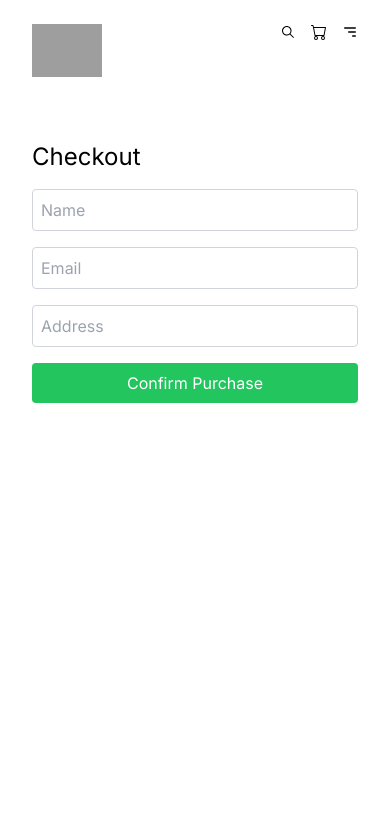
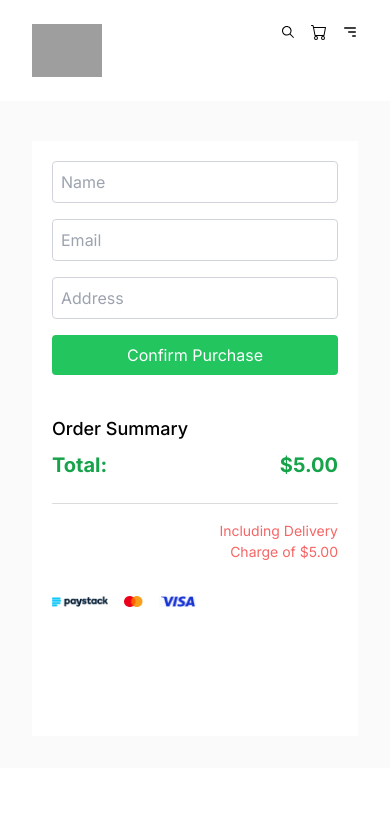
Before and after one commit to kingstech001/bandage-e-commerce, a Next.js app: page /Checkout in a window 390 px wide. Shown: the top 824 px of the page. Built offline with nearby package versions, Linux system fonts and the light colour scheme; grey boxes are pictures that could not be loaded.

Commit message:
last commit

```diff
--- a/package.json
+++ b/package.json
@@ -9,6 +9,8 @@
     "lint": "next lint"
   },
   "dependencies": {
+    "@supabase/ssr": "^0.5.0",
+    "@supabase/supabase-js": "^2.45.2",
     "cookie-parser": "^1.4.6",
     "js-cookie": "^3.0.5",
     "next": "14.2.5",
--- a/src/app/Checkout/page.tsx
+++ b/src/app/Checkout/page.tsx
@@ -1,9 +1,11 @@
 'use client';
 
 import { useCart } from '@/context/CartContext';
-import { useState } from 'react';
+import { useState, useEffect } from 'react';
 import { useRouter } from 'next/navigation';
 import Success from '@/components/Success'; // Import Success component
+import { Footer } from '@/components/Footer';
+import Image from 'next/image';
 
 const Checkout = () => {
   const [formData, setFormData] = useState({ name: '', email: '', address: '' });
@@ -11,6 +13,15 @@ const Checkout = () => {
   const [errors, setErrors] = useState<{ name?: string; email?: string; address?: string }>({});
   const { cart } = useCart();
   const router = useRouter();
+
+  const [totalAmount, setTotalAmount] = useState(0);
+  const deliveryCharge = 5.00; // Define the delivery charge
+
+  // Calculate the total amount including the delivery charge
+  useEffect(() => {
+    const total = cart.reduce((acc, item) => acc + item.price * item.quantity, 0);
+    setTotalAmount(total + deliveryCharge);
+  }, [cart]);
 
   const handleInputChange = (e: React.ChangeEvent<HTMLInputElement>) => {
     setFormData({ ...formData, [e.target.name]: e.target.value });
@@ -51,9 +62,10 @@ const Checkout = () => {
   };
 
   return (
-    <div className="relative max-w-md mx-auto mt-10 h-screen px-[32px]">
-      <h2 className="text-2xl mb-4">Checkout</h2>
-      <form onSubmit={handleSubmit}>
+    <div className='bg-[#FAFAFA]'>
+      <div className="relative pt-10 p-[32px] sm:flex justify-between max-w-[700px] mx-auto gap-[16px]">
+
+        <form onSubmit={handleSubmit} className='max-w-md flex-1 bg-[#FFFFFF] p-5 mx-auto'>
           <div className="mb-4">
             <input
               type="text"
@@ -61,7 +73,7 @@ const Checkout = () => {
               placeholder="Name"
               value={formData.name}
               onChange={handleInputChange}
-            className="w-full p-2 border border-gray-300 rounded"
+              className="w-full p-2 border border-gray-300 focus:border-none focus:outline-none rounded"
             />
             {errors.name && <p className="text-red-500 text-sm mt-1">{errors.name}</p>}
           </div>
@@ -72,7 +84,7 @@ const Checkout = () => {
               placeholder="Email"
               value={formData.email}
               onChange={handleInputChange}
-            className="w-full p-2 border border-gray-300 rounded"
+              className="w-full p-2 border border-gray-300 focus:border-none focus:outline-none rounded"
             />
             {errors.email && <p className="text-red-500 text-sm mt-1">{errors.email}</p>}
           </div>
@@ -83,7 +95,7 @@ const Checkout = () => {
               placeholder="Address"
               value={formData.address}
               onChange={handleInputChange}
-            className="w-full p-2 border border-gray-300 rounded"
+              className="w-full p-2 border border-gray-300 focus:border-none focus:outline-none rounded"
             />
             {errors.address && <p className="text-red-500 text-sm mt-1">{errors.address}</p>}
           </div>
@@ -92,6 +104,22 @@ const Checkout = () => {
           </button>
         </form>
 
+        {/* Order Summary */}
+        <div className='max-w-md flex-1 bg-[#FFFFFF] p-5 mx-auto'>
+          <div className="mb-4 justify-between items-center border-b-[1px] border-[#DCDCDC] pb-[24px]">
+            <h3 className="text-lg font-medium mb-2">Order Summary</h3>
+            <div className='flex justify-between items-center'>
+            <p className="text-xl font-bold text-green-600">Total:</p>
+            <p className="text-xl font-bold text-green-600">${totalAmount.toFixed(2)}</p>
+            </div>
+          </div>
+          <p className='text-[#F56666] mx-auto mr-0 text-end text-[14px] max-w-[121px] mb-[34px]'>Including Delivery Charge of ${deliveryCharge.toFixed(2)}</p>
+          <div className='mb-[109px] flex items-center gap-4'>
+            <Image src={'/images/Paystack.png'} alt='paystack' width={56} height={12} />
+            <Image src={'/images/Mastercard.png'} alt='paystack' width={19.43} height={12} />
+            <Image src={'/images/Visa.png'} alt='paystack' width={38} height={12} />
+          </div>
+        </div>
         {/* Success Overlay */}
         {isSuccessOpen && (
           <div className="fixed inset-0 flex items-center justify-center bg-gray-800 bg-opacity-70 z-50">
@@ -99,6 +127,8 @@ const Checkout = () => {
           </div>
         )}
       </div>
+      <Footer styles="bg-white" />
+    </div>
   );
 };
 
--- a/src/app/cart/page.tsx
+++ b/src/app/cart/page.tsx
@@ -37,7 +37,7 @@ const CartPage = () => {
         </div>
         <div className='max-w-[1161px] mx-auto lg:flex gap-[56px]'>
 
-          <div className='max-w-[654px] bg-[#FFFFFF] flex-1 mx-auto mb-4'>
+          <div className='max-w-[654px] bg-[#FFFFFF] flex-1 mx-auto'>
             <div className="p-4 rounded-[4px]">
               <h3 className='text-[24px] text-[#121517] font-semibold'>Shopping Cart</h3>
               <div className='hidden md:flex items-center justify-between bg-[#3B4148] rounded-tr-[4px] rounded-tl-[4px] shadow-[#00000024] px-[24px] py-[17px] mt-[16px] mb-[32px]'>
```
Also changed, not shown: middleware.ts (added, +19 -0 lines), src/utils/supabase/client.ts (added, +8 -0 lines), src/utils/supabase/middleware.ts (added, +63 -0 lines), src/utils/supabase/server.ts (added, +29 -0 lines), 1 other file (tests, documents, lock files or other folders). Lines whose indentation alone changed are shown as unchanged.
